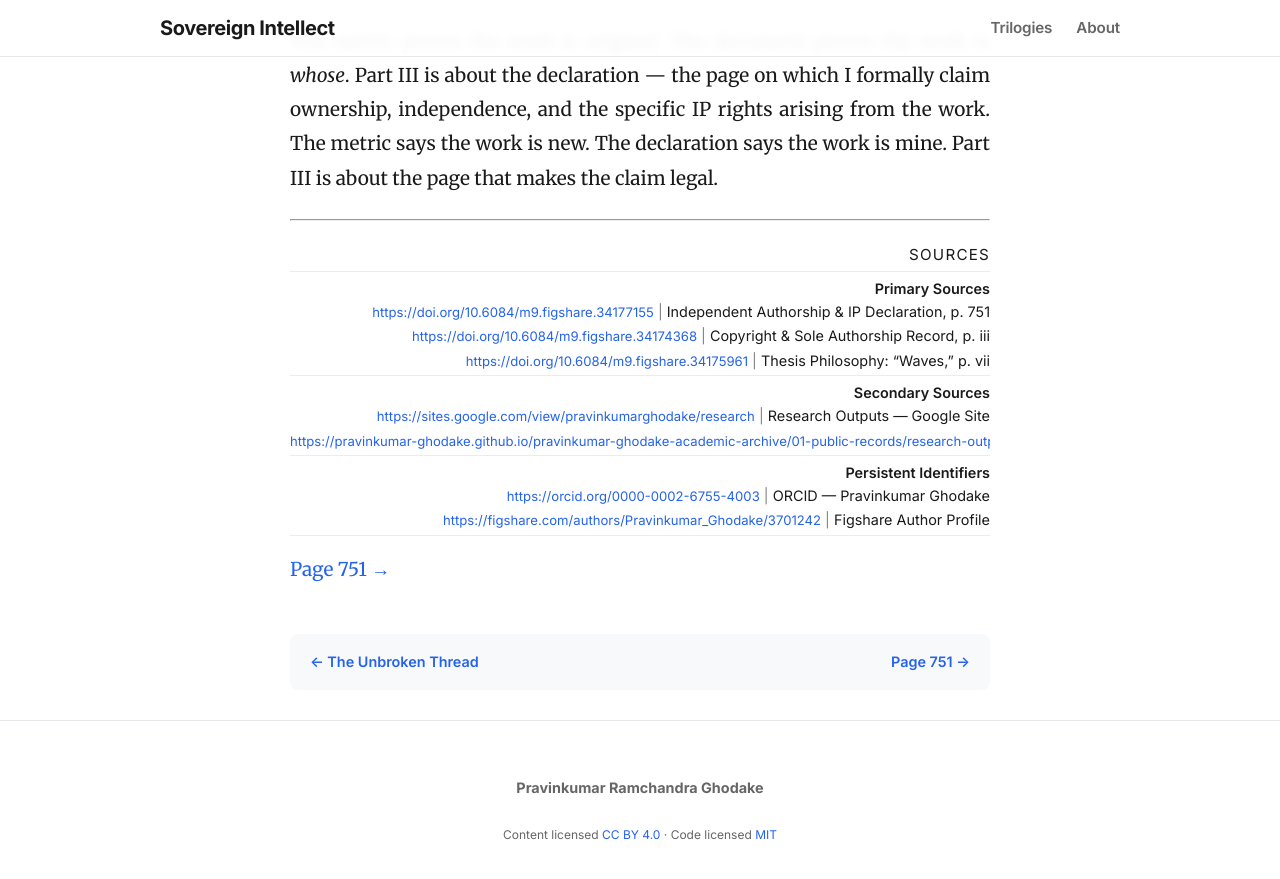
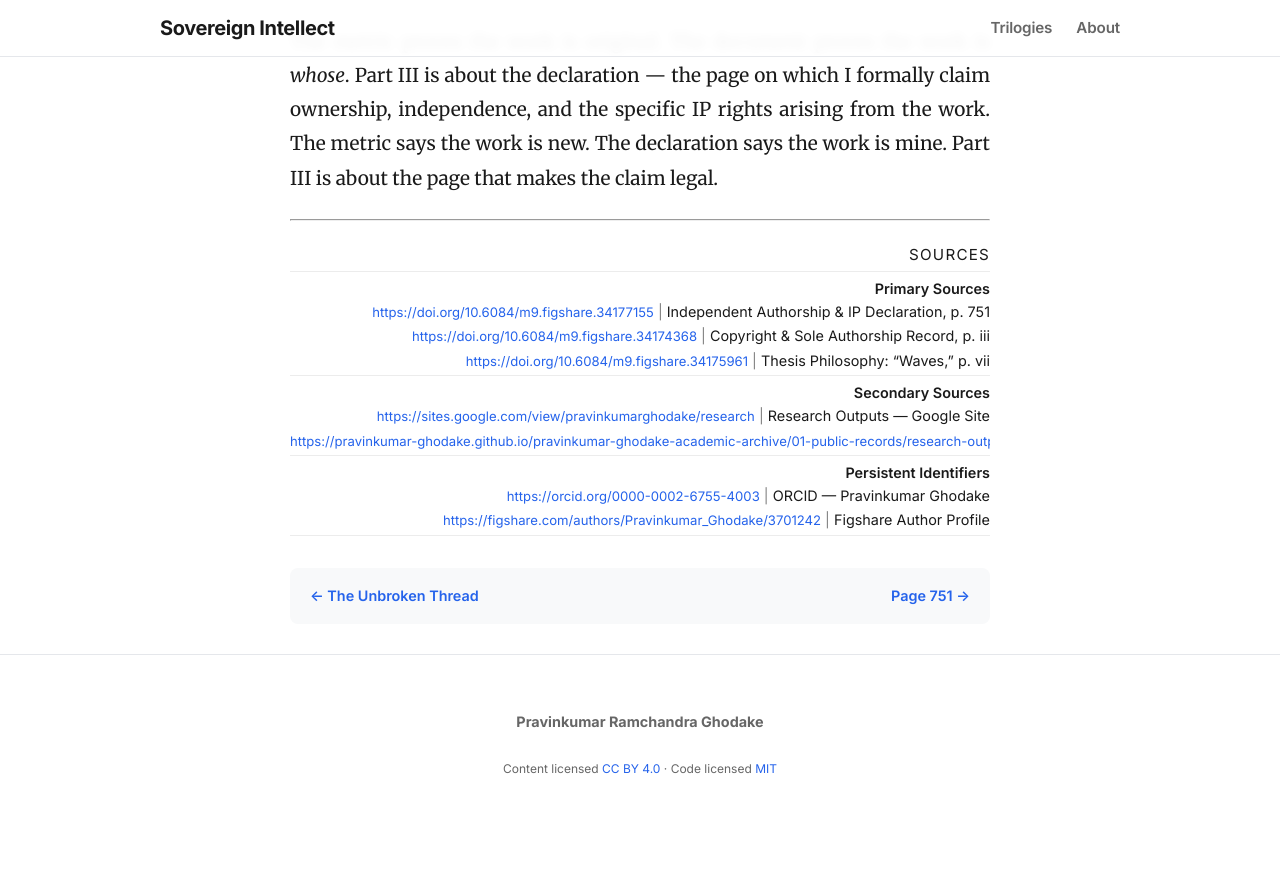
Before and after one commit to pravinkumar-ghodake/sovereign-intellect-blog, a Jekyll site: the page built from _posts/2026-11-29-the-turnitin-score.md, in a window 1280 px wide and 900 px high, scrolled down 5255 px. Shown: the top 879 px of the window. Built offline with Jekyll 4.4.1, drawn with Linux system fonts in a browser that asks for light colours; after the commit the page ends 6089 px from its top, so only the background shows below that.

Commit message:
Update 2026-11-29-the-turnitin-score.md

```diff
--- a/_posts/2026-11-29-the-turnitin-score.md
+++ b/_posts/2026-11-29-the-turnitin-score.md
@@ -172,9 +172,3 @@ The metric proves the work is original. The document proves the work is *whose*.
   <div style="border-top: 1px solid rgba(128,128,128,0.15); margin-bottom: 0.45rem;"></div>
 
 </div>
-
-<div align="justify" markdown="1" style="margin-top: 2rem;">
-
-<a href="{{ '/page-751.html' | relative_url }}">Page 751 →</a>
-
-</div>
```
